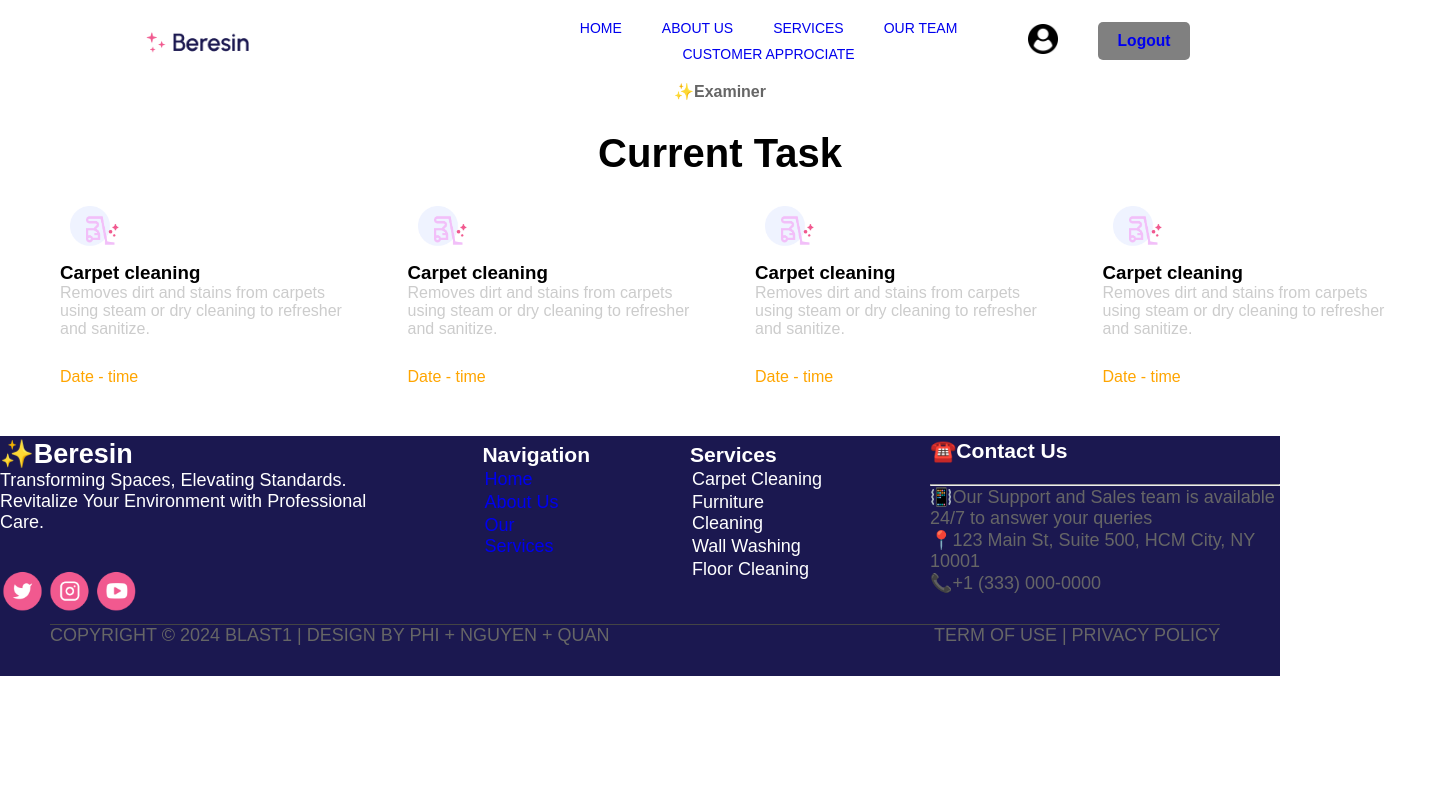
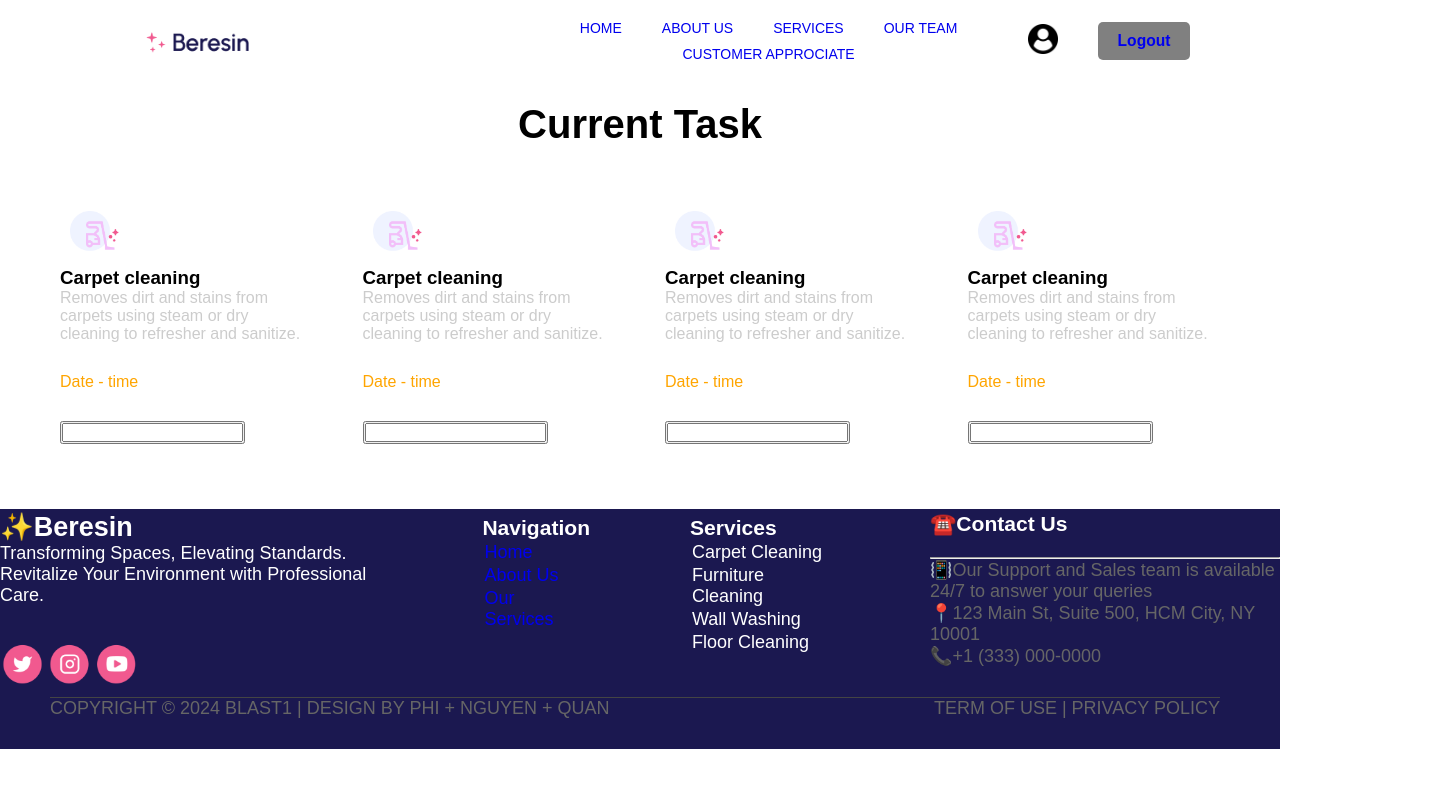
Before and after one commit to Blast2003/Blast2003-Cleaning_Service, a React (Vite) app in the folder frontend/: page /examiner in a window 1280 px wide. Shown: the top 788 px of the page, 1440 px wide, since content can reach past the window. Built offline with nearby package versions, Linux system fonts and the light colour scheme.

Commit message:
examiner page

```diff
--- a/frontend/src/App.jsx
+++ b/frontend/src/App.jsx
@@ -13,14 +13,11 @@ function App() {
   return (
     <div className='container'>
       <div className="web">
-        {/* <Navbar/>
+        <Navbar/>
         <Top/>
         <Middle/>
         <Feature/>
-        <Footer/>  */}
-        <StaffCarpet/>
-        {/* <StaffFurniture/> */}
-        {/* <DatePickerTime/> */}
+        <Footer/>
       </div>
     </div>
   )
--- a/frontend/src/contentEachPage/examinerPage/Examiner.css
+++ b/frontend/src/contentEachPage/examinerPage/Examiner.css
@@ -1,5 +1,4 @@
 .examiner__container{
-    width: 1440px;
     padding: auto;
     background-color: #fff;
 }
@@ -7,20 +6,18 @@
     font-weight: bold;
     text-align: center;
     text-decoration: none;
-}
-.examiner__heading p{
-    padding: auto;
+    margin-top: 20px;
 }
 .examiner__heading h2{
     font-size: 40px;
-    text-align: center;
+    align-items: center;
 }
 .examiner__main{
-    margin-left: 40px;
     padding: 20px;
     display: flex;
-    gap: 30px;
+    gap: 50px;
     align-items: center;
+    margin: 34px 40px 45px 40px;
 }
 .examiner__task__icon{
     width: 50px;
--- a/frontend/src/contentEachPage/examinerPage/Examiner.jsx
+++ b/frontend/src/contentEachPage/examinerPage/Examiner.jsx
@@ -1,12 +1,12 @@
 import React from "react";
 import './Examiner.css';
-import icon from '../../assets/iconExaminer.png'
+import icon from '../../assets/iconExaminer.png';
+import DatePickerTime from '../../Components/datePicker';
 
 function Examiner(){
     return (
         <div className="examiner__container">
             <div className="examiner__heading">
-                <p>✨Examiner</p>
                 <h2>Current Task</h2>
             </div>
             <div className="examiner__main">
@@ -14,9 +14,14 @@ function Examiner(){
                     <img src={icon} alt="" className="examiner__task__icon"/>
                     <h3 className="section__title"> Carpet cleaning</h3>
                     <p className="section__description">
-                        Removes dirt and stains from carpets using steam or dry cleaning to refresher and sanitize.
+                    Removes dirt and stains from carpets using steam or dry cleaning to refresher and sanitize.
                     </p>
-                    <p className="section__date">Date - time</p>
+                    <div className="date-time">
+                        <p className="section__date">Date - time</p>
+                        <div>
+                            <button><DatePickerTime/></button>
+                        </div>
+                    </div>
                 </div>
                 <div className="examiner__main__section">
                     <img src={icon} alt="" className="examiner__task__icon"/>
@@ -24,7 +29,12 @@ function Examiner(){
                     <p className="section__description">
                         Removes dirt and stains from carpets using steam or dry cleaning to refresher and sanitize.
                     </p>
-                    <p className="section__date">Date - time</p>
+                    <div className="date-time">
+                        <p className="section__date">Date - time</p>
+                        <div>
+                            <button><DatePickerTime/></button>
+                        </div>
+                    </div>
                 </div>
                 <div className="examiner__main__section">
                     <img src={icon} alt="" className="examiner__task__icon"/>
@@ -32,7 +42,12 @@ function Examiner(){
                     <p className="section__description">
                         Removes dirt and stains from carpets using steam or dry cleaning to refresher and sanitize.
                     </p>
-                    <p className="section__date">Date - time</p>
+                    <div className="date-time">
+                        <p className="section__date">Date - time</p>
+                        <div>
+                            <button><DatePickerTime/></button>
+                        </div>
+                    </div>
                 </div>
                 <div className="examiner__main__section">
                     <img src={icon} alt="" className="examiner__task__icon"/>
@@ -40,7 +55,12 @@ function Examiner(){
                     <p className="section__description">
                         Removes dirt and stains from carpets using steam or dry cleaning to refresher and sanitize.
                     </p>
-                    <p className="section__date">Date - time</p>
+                    <div className="date-time">
+                        <p className="section__date">Date - time</p>
+                        <div>
+                            <button><DatePickerTime/></button>
+                        </div>
+                    </div>
                 </div>
             </div>
         </div>
```
